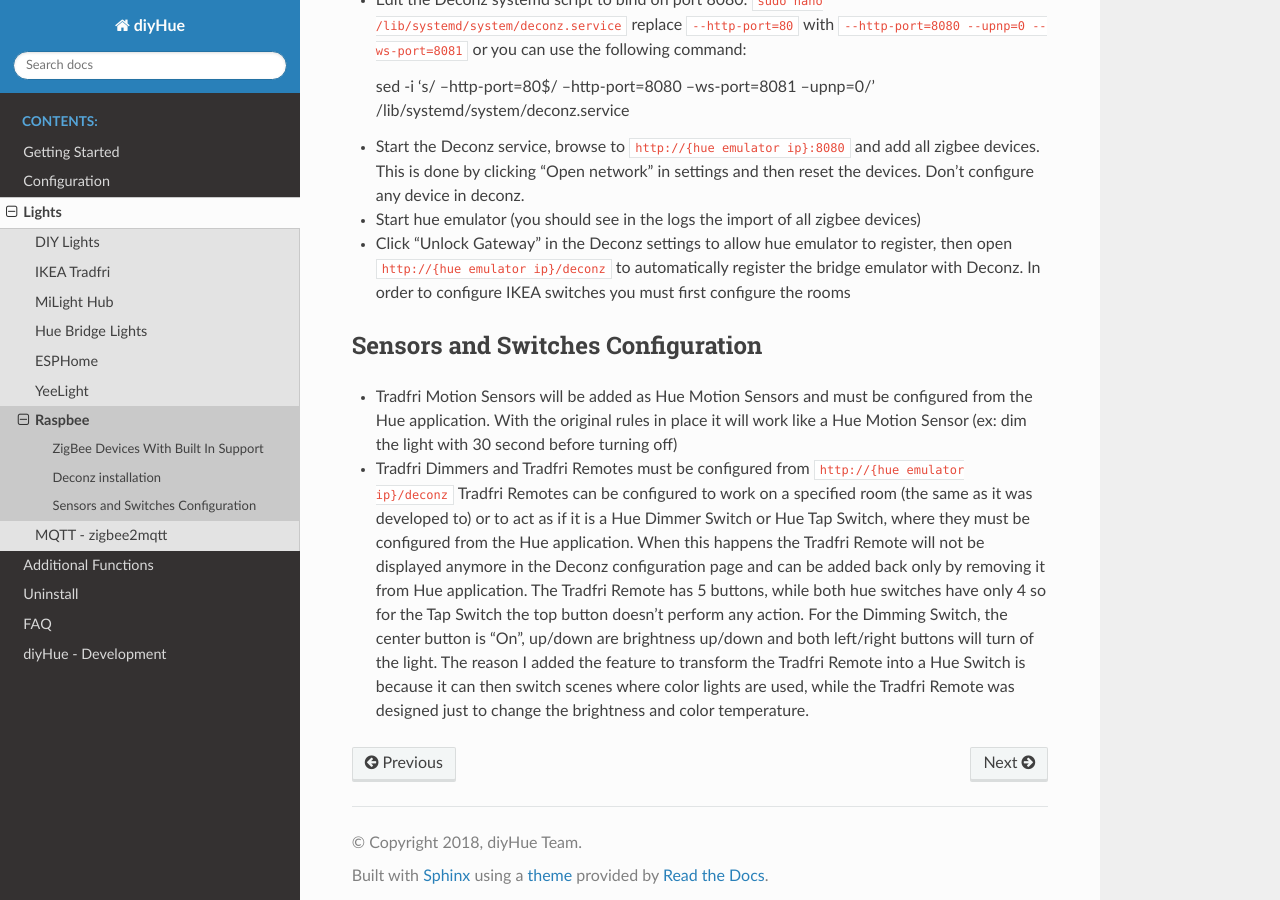
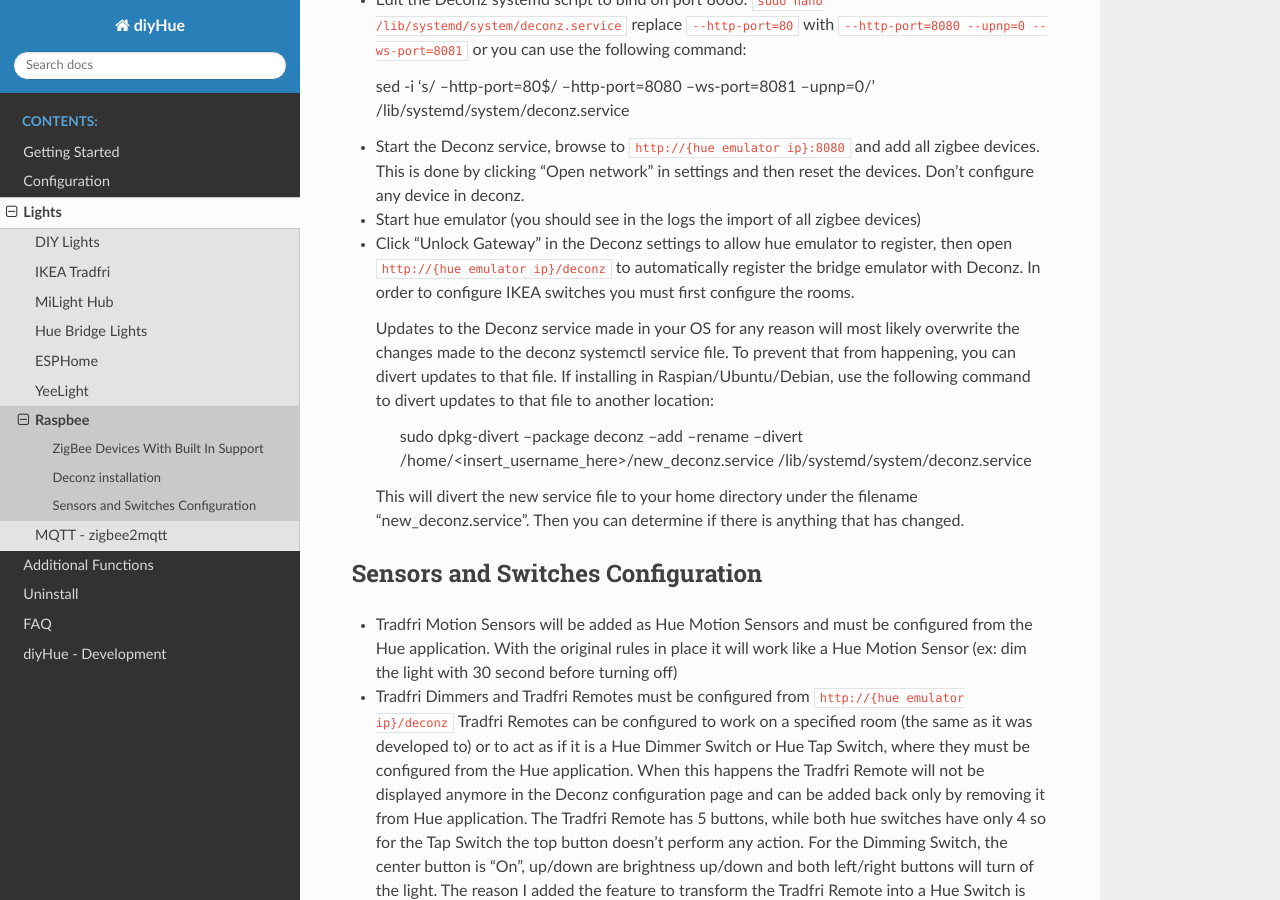
Before and after one commit to diyhue/ReadTheDocs, a Sphinx documentation site: the page built from source/lights/raspbee.rst, in a window 1280 px wide and 900 px high, scrolled down 668 px. Built offline with Sphinx 7.4.7 and the Read the Docs theme 2.0.0, drawn with Linux system fonts in a browser that asks for light colours.

Commit message:
Update raspbee.rst
Added command to divert updates to the deconz service file.

```diff
--- a/source/lights/raspbee.rst
+++ b/source/lights/raspbee.rst
@@ -30,7 +30,14 @@
   This is done by clicking "Open network" in settings and then reset the devices. Don't configure any device in deconz.
 * Start hue emulator (you should see in the logs the import of all zigbee devices)
 * Click "Unlock Gateway" in the Deconz settings to allow hue emulator to register, then open ``http://{hue emulator ip}/deconz`` to automatically register the bridge emulator with Deconz.
-  In order to configure IKEA switches you must first configure the rooms
+  In order to configure IKEA switches you must first configure the rooms.
+
+  Updates to the Deconz service made in your OS for any reason will most likely overwrite the changes made to the deconz systemctl service file.  To prevent that from happening, you can divert updates to that file.  If installing in Raspian/Ubuntu/Debian, use the following command to divert updates to that file to another location:
+
+    sudo dpkg-divert --package deconz --add --rename --divert /home/<insert_username_here>/new_deconz.service /lib/systemd/system/deconz.service
+
+  This will divert the new service file to your home directory under the filename "new_deconz.service".  Then you can determine if there is anything that has changed.
+
 
 Sensors and Switches Configuration
 ----------------------------------
```
